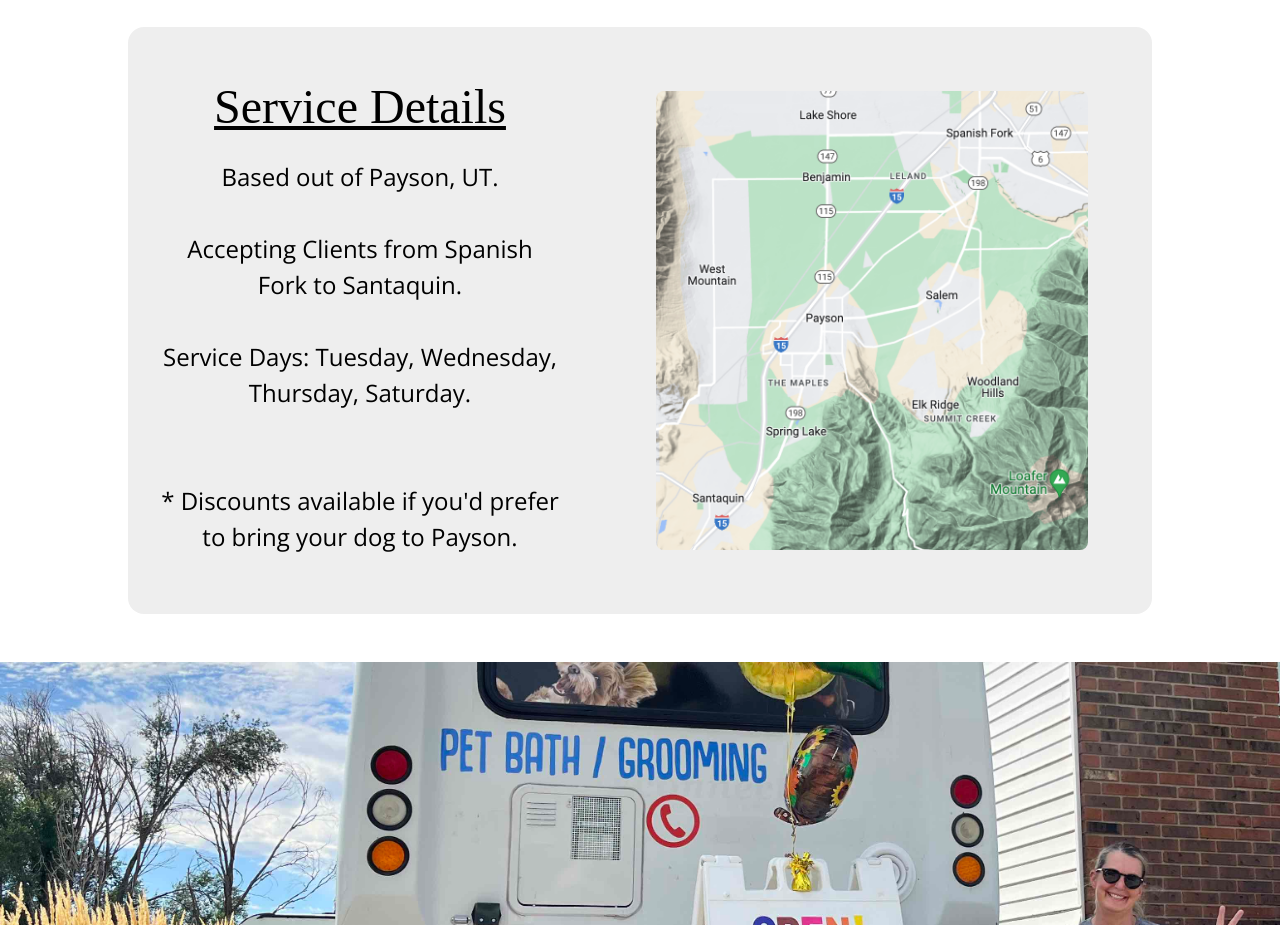
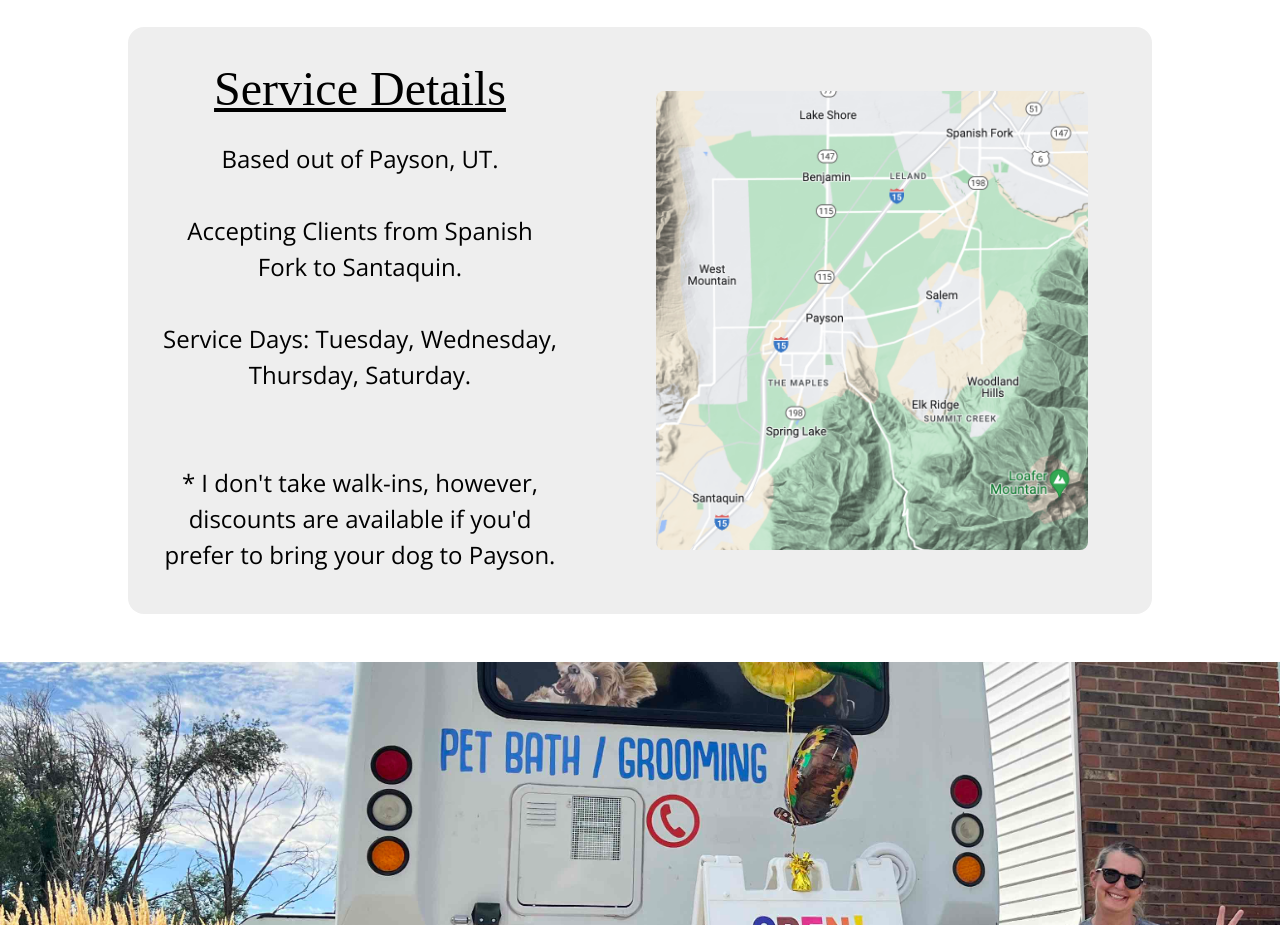
Before and after one commit to kjones901/The-Grateful-Shed, a React (Vite) app: page /#/ in a window 1280 px wide. Shown: the part 1560-2485 px from the top of the page. Built offline with nearby package versions, Linux system fonts and the light colour scheme; a web font is replaced by a local one.

Commit message:
updated service details

```diff
--- a/src/Pages/Home/index.jsx
+++ b/src/Pages/Home/index.jsx
@@ -72,7 +72,7 @@ const Home = () => {
             <br />
             <br />
             <br />
-            * Discounts available if you&apos;d prefer to bring your dog to Payson.
+            * I don&apos;t take walk-ins, however, discounts are available if you&apos;d prefer to bring your dog to Payson.
           </TextContainer>
         </ServiceTextContainer>
         <ServiceMap src={Map} />
```
